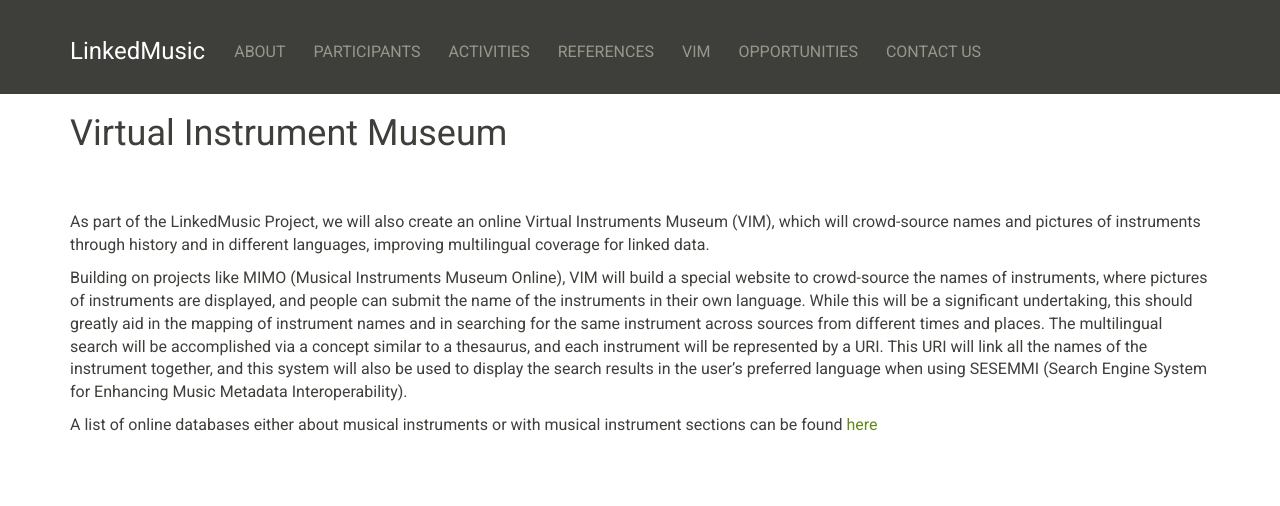
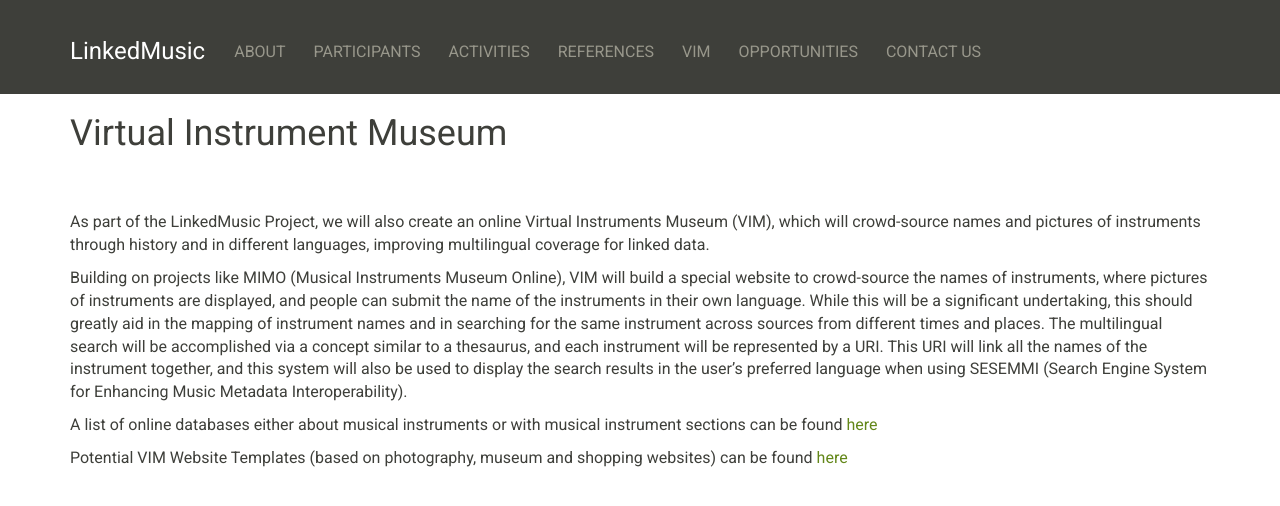
Before and after one commit to DDMAL/linkedmusic-website, a Jekyll site: the page built from vim.md, in a window 1280 px wide. Shown: the top 506 px of the page. Built offline with Jekyll 4.4.1, drawn with Linux system fonts in a browser that asks for light colours; nearby versions of some CDN libraries.

Commit message:
added website ppt

```diff
--- a/vim.md
+++ b/vim.md
@@ -10,3 +10,5 @@
 Building on projects like MIMO (Musical Instruments Museum Online), VIM will build a special website to crowd-source the names of instruments, where pictures of instruments are displayed, and people can submit the name of the instruments in their own language. While this will be a significant undertaking, this should greatly aid in the mapping of instrument names and in searching for the same instrument across sources from different times and places. The multilingual search will be accomplished via a concept similar to a thesaurus, and each instrument will be represented by a URI. This URI will link all the names of the instrument together, and this system will also be used to display the search results in the user's preferred language when using SESEMMI (Search Engine System for Enhancing Music Metadata Interoperability).
 
 A list of online databases either about musical instruments or with musical instrument sections can be found [here](https://linkedmusic.ca/omid/)
+
+Potential VIM Website Templates (based on photography, museum and shopping websites) can be found [here](https://linkedmusic.ca/pdfs/VIM-Potential-Templates.pdf)
```
